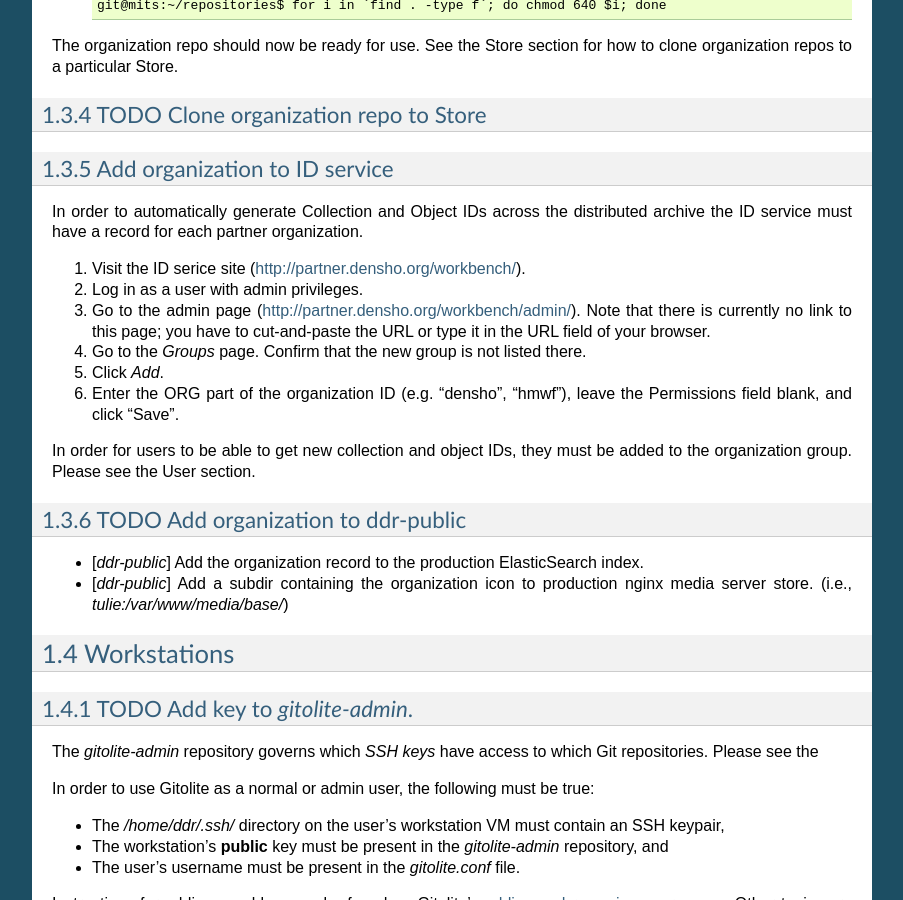
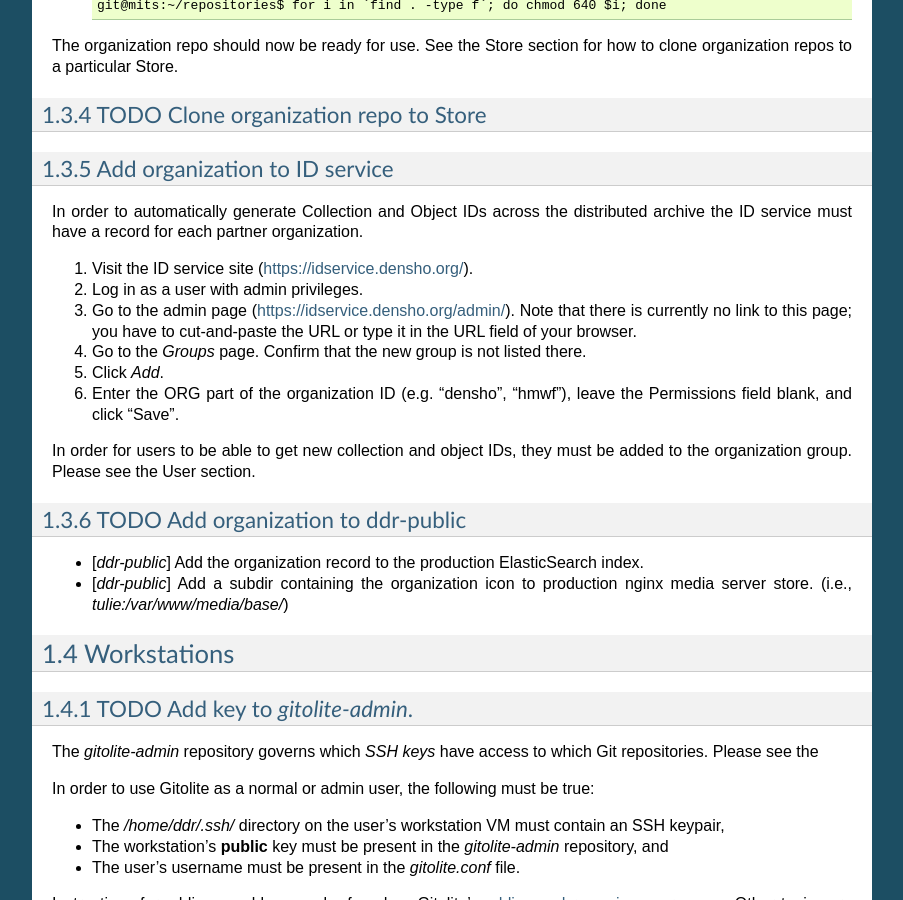
Before and after one commit to denshoproject/ddr-manual, a Sphinx documentation site: the page built from source/admins/workflows.rst, in a window 1280 px wide and 900 px high, scrolled down 3092 px. Shown: the whole window, without its empty margins (198-1101 px from the left). Built offline with Sphinx 7.4.7, drawn with Linux system fonts in a browser that asks for light colours.

Commit message:
workflows.rst - updated ID service URL

```diff
--- a/source/admins/workflows.rst
+++ b/source/admins/workflows.rst
@@ -144,9 +144,9 @@ Add organization to ID service
 
 In order to automatically generate Collection and Object IDs across the distributed archive the ID service must have a record for each partner organization.
 
-#. Visit the ID serice site (http://partner.densho.org/workbench/).
+#. Visit the ID service site (https://idservice.densho.org/).
 #. Log in as a user with admin privileges.
-#. Go to the admin page (http://partner.densho.org/workbench/admin/). Note that there is currently no link to this page; you have to cut-and-paste the URL or type it in the URL field of your browser.
+#. Go to the admin page (https://idservice.densho.org/admin/). Note that there is currently no link to this page; you have to cut-and-paste the URL or type it in the URL field of your browser.
 #. Go to the *Groups* page. Confirm that the new group is not listed there.
 #. Click *Add*.
 #. Enter the ORG part of the organization ID (e.g. "densho", "hmwf"), leave the Permissions field blank, and click "Save".
```
